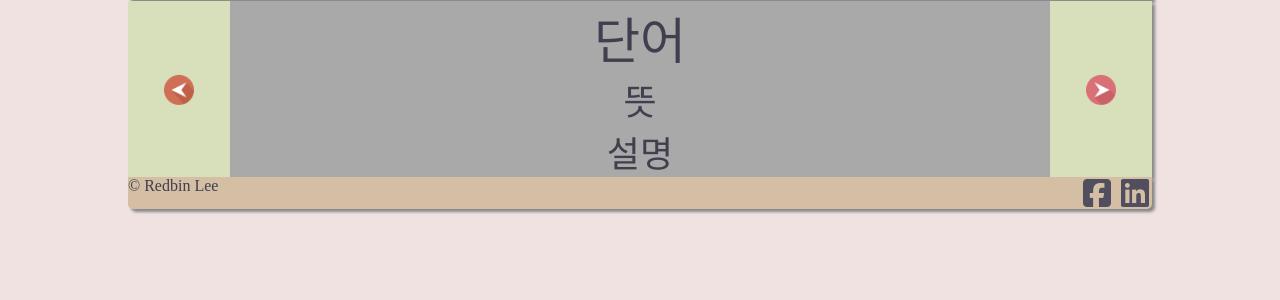
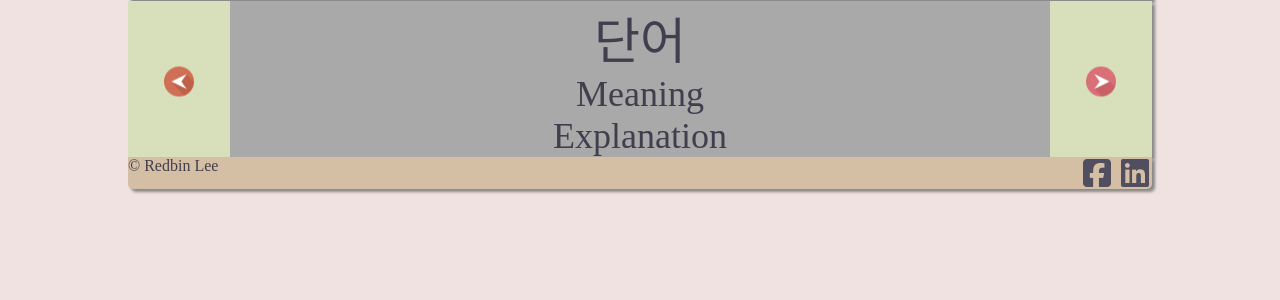
Before and after one commit to leehb0531/Web_Application, a PHP site: page /cards.php in a window 1280 px wide. Shown: the part 37-337 px from the top of the page. Run offline with PHP 8.4, Linux system fonts and the light colour scheme; some libraries are stand-ins or nearby versions.

Commit message:
changes some words

```diff
--- a/pages/cards.php
+++ b/pages/cards.php
@@ -27,8 +27,8 @@
           단어
         </div>
         <div id="card_back">
-          <div id="word_def">뜻</div>
-          <div id="word_exp">설명</div>
+          <div id="word_def">Meaning</div>
+          <div id="word_exp">Explanation</div>
         </div>
       </div>
       <span id="rightBtnWrapper" onclick="nextCard()">
```
Also changed, not shown: pages/wordsMain.php (+4 -4 lines).
